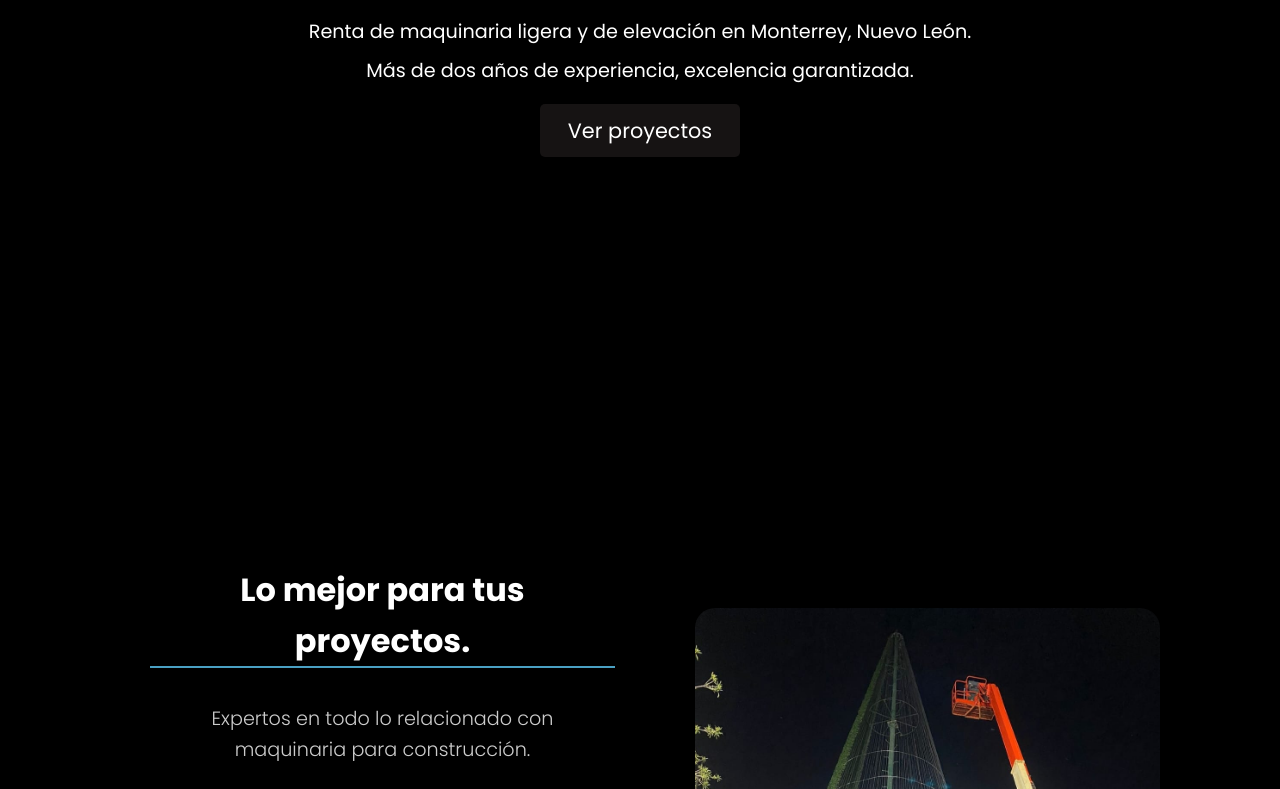
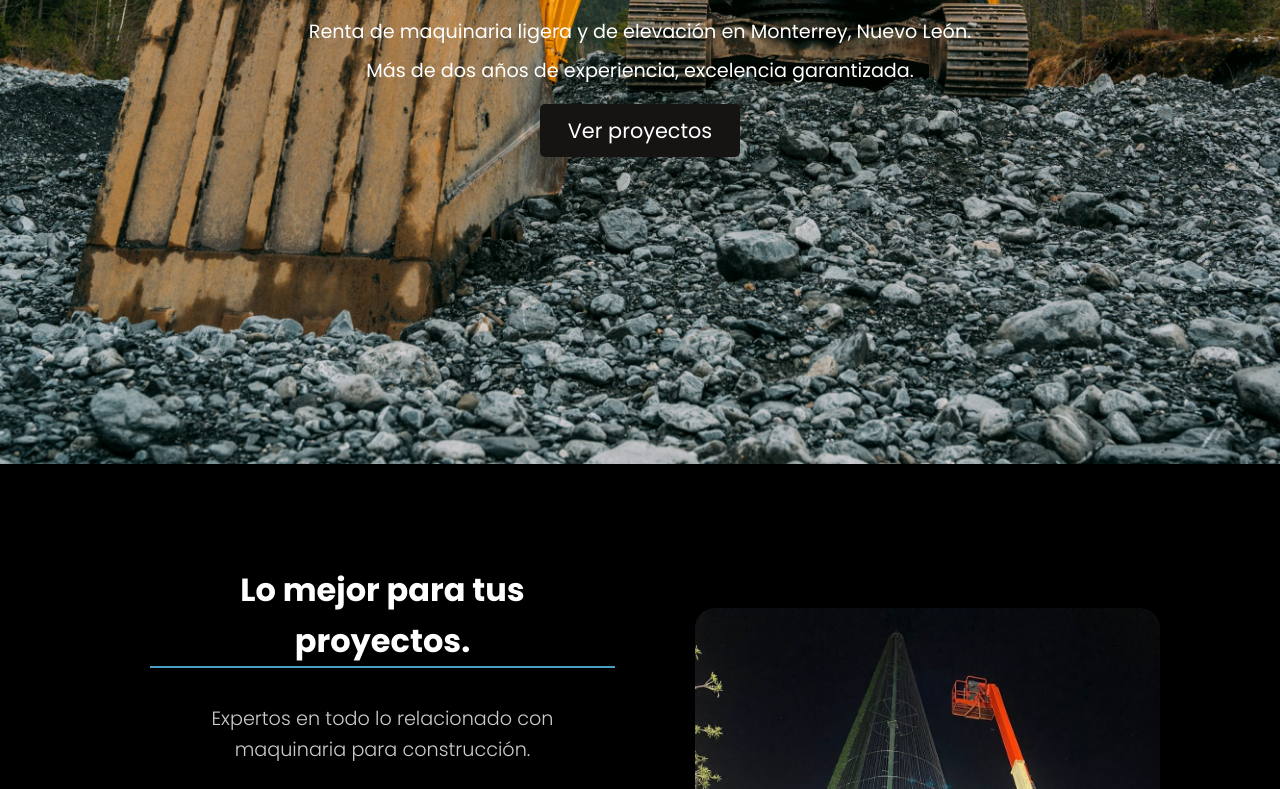
Before and after one commit to BrahaME123/AmericanSolutionsGroup, a plain HTML site: page assets/index.html in a window 1280 px wide. Shown: the part 496-1285 px from the top of the page. Drawn offline with Linux system fonts and the light colour scheme; a web font is replaced by a local one.

Commit message:
main image

```diff
--- a/assets/styles/styles.css
+++ b/assets/styles/styles.css
@@ -85,7 +85,7 @@ header {
 .hero {
   height: 120vh;
   position: relative;
-  background: url('img/bg/photo-1580901369227-308f6f40bdeb.jpg') no-repeat center/cover;
+  background: url('/assets/img/bg/photo-1580901369227-308f6f40bdeb.jpg') no-repeat center/cover;
   display: flex;
   text-align: center;
   justify-content: center;
@@ -148,8 +148,6 @@ header {
 .btn.outline:hover {
   background: var(--color-secundario);
 }
-
-
 
 
 
```
